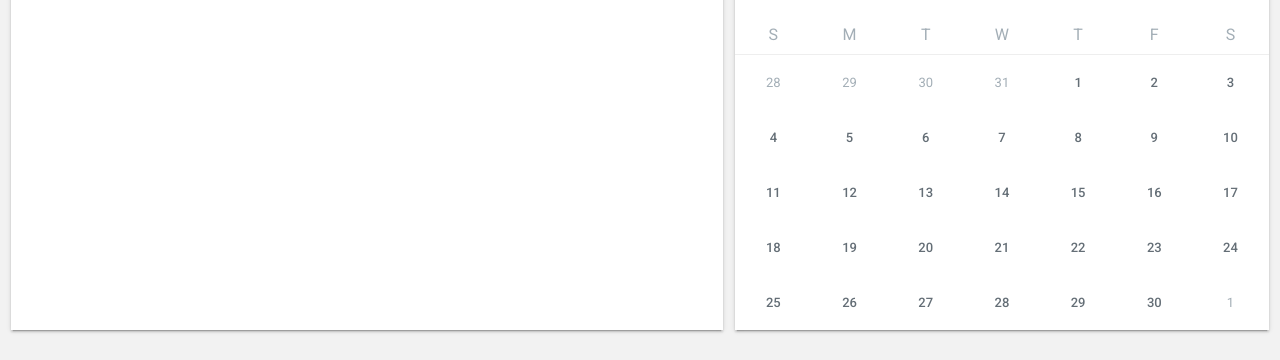
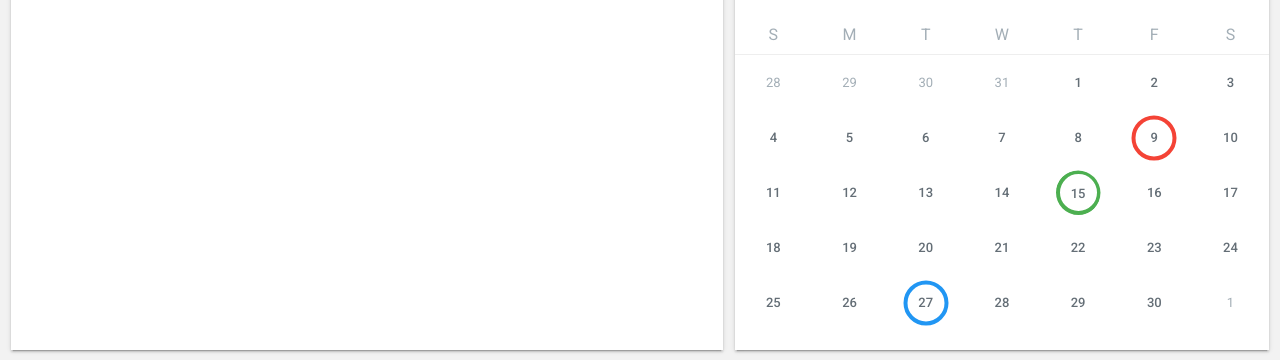
Before and after one commit to frboud/budgeting, a plain HTML site: page index.html in a window 1280 px wide. Shown: the part 541-901 px from the top of the page. Drawn offline with Linux system fonts and the light colour scheme.

Commit message:
start bill stylings

```diff
--- a/assets/css/main.scss
+++ b/assets/css/main.scss
@@ -145,6 +145,7 @@ p, h1, h2, h3, h4, h5, h6, span, li, button, label{
 .calendar-body{
   display: flex;
   flex-wrap: wrap;
+  padding-bottom:20px;
   .calendar-date{
     text-align: center;
     width: 14.285714285%;
@@ -156,4 +157,56 @@ p, h1, h2, h3, h4, h5, h6, span, li, button, label{
       font-weight: 400;
     }
   }
+  .pending-bill{
+    position:relative;
+    span{
+      border-radius:50%;
+      border:4px solid #2196f3;
+      @include centerer();
+      height:45px;
+      width:45px;
+
+    }
+  }
+
+  .overdue-bill{
+    position:relative;
+    span{
+      border-radius:50%;
+      border:4px solid #f44336;
+      @include centerer();
+      height:45px;
+      width:45px;
+
+    }
+  }
+
+  .paid-bill{
+    position:relative;
+
+    &:hover{
+      i{ border:25px solid #4caf50; }
+      span{color:#fff};
+    }
+    & > span{
+      border-radius: 50%;
+      @include centerer();
+      height: 45px;
+      width: 45px;
+      overflow: hidden;
+      cursor:pointer;
+      span{
+        line-height:45px;
+      }
+    }
+    i{
+      border-radius: 500px;
+      border:4px solid #4caf50;
+      @include centerer();
+      height: 45px;
+      width: 45px;
+      transition: border 0.15s;
+      z-index:-1;
+    }
+  }
 }
--- a/assets/js/budget.js
+++ b/assets/js/budget.js
@@ -14,7 +14,6 @@ var BudgetApp = (function() {
     },
 
     Calendar: {
-      // dayNames: ['Sat', 'Mon', 'Tue', 'Wed', 'Thu', 'Fri', 'Sun'],
       dayNames: ['S', 'M', 'T', 'W', 'T', 'F', 'S'],
       monthLength: [31, 28, 31, 30, 31, 30, 31, 31, 30, 31, 30, 31],
       monthNames: ['January', 'February', 'March', 'April', 'May', 'June', 'July', 'August', 'September', 'October', 'November', 'December'],
@@ -69,7 +68,14 @@ var BudgetApp = (function() {
 
           // Add current month days
           for (var i = 1; i < that.monthLength[that.month] + 1; i++, dayCounter++) {
-            html += "<p class=\"calendar-date\">"+i+"</p>";
+            if (i == 27)
+              html += "<p class=\"calendar-date pending-bill\">"+i+"<span></span></p>";
+            else if (i == 15)
+              html += "<p class=\"calendar-date paid-bill\"><span><span>"+i+"</span><i></i></span></p>";
+            else if (i == 9)
+              html += "<p class=\"calendar-date overdue-bill\">"+i+"<span></span></p>";
+            else
+              html += "<p class=\"calendar-date\">"+i+"</p>";
           }
 
           // Add days after month end
```
Also changed, not shown: assets/css/main.css, 1 other file.
